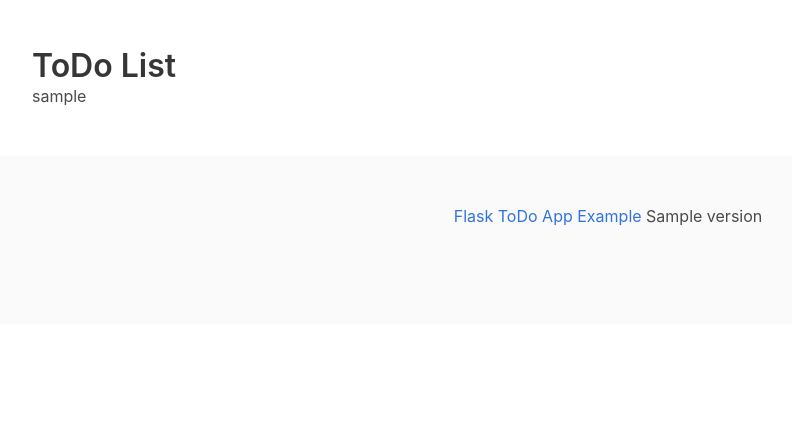
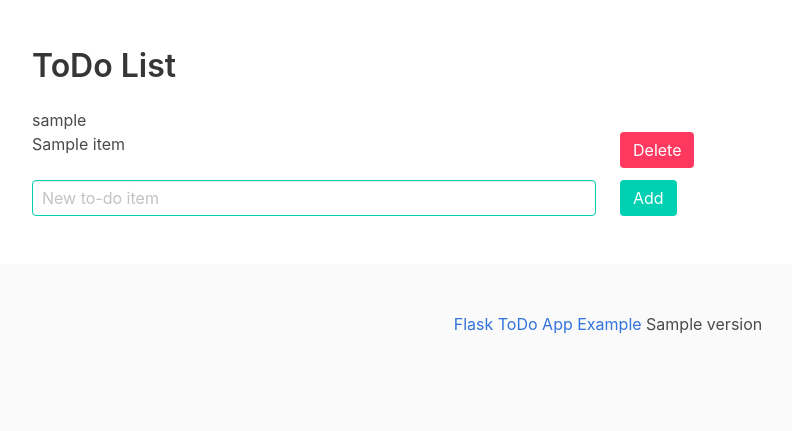
Before and after one commit to hjacobs/flask-todo-app-example, a Flask app: template templates/index.html in a window 1280 px wide. Shown: the top 431 px of the page, without its empty margins (32-824 px from the left). Run offline with Flask 2, Linux system fonts and the light colour scheme; the template is opened without the code that fills it: most values are stand-ins (such as "Sample title", 1, 10 or a date in 2020); some libraries are stand-ins or nearby versions.

Commit message:
add/delete items

```diff
--- a/app.py
+++ b/app.py
@@ -1,6 +1,7 @@
 #!/usr/bin/env python3
 import os
-from flask import Flask, redirect, url_for, render_template
+import redis
+from flask import Flask, redirect, url_for, render_template, request
 from werkzeug.contrib.fixers import ProxyFix
 from flask_dance.contrib.github import make_github_blueprint, github
 
@@ -14,14 +15,43 @@ blueprint = make_github_blueprint(
 )
 app.register_blueprint(blueprint, url_prefix="/login")
 
+r = redis.StrictRedis(host="localhost", port=6379, db=0)
+
 
 @app.route("/")
-def hello():
+def index():
     if not github.authorized:
         return redirect(url_for("github.login"))
     resp = github.get("/user")
     assert resp.ok
-    return render_template("index.html", login=resp.json()["login"])
+    login = resp.json()["login"]
+    items = r.lrange("todo:{}:items".format(login), 0, -1)
+    return render_template("index.html", login=login, items=items)
+
+
+@app.route("/add", methods=["POST"])
+def add():
+    if not github.authorized:
+        return redirect(url_for("github.login"))
+    resp = github.get("/user")
+    assert resp.ok
+    login = resp.json()["login"]
+    text = request.form["text"]
+    print("Adding as to-do for {}: {}".format(login, text))
+    r.rpush("todo:{}:items".format(login), text)
+    return redirect("/")
+
+
+@app.route("/delete/<int:id>", methods=["POST"])
+def delete(id):
+    if not github.authorized:
+        return redirect(url_for("github.login"))
+    resp = github.get("/user")
+    assert resp.ok
+    login = resp.json()["login"]
+    r.lset("todo:{}:items".format(login), id, "DELETED")
+    r.lrem("todo:{}:items".format(login), 0, "DELETED")
+    return redirect("/")
 
 
 if __name__ == "__main__":
--- a/templates/index.html
+++ b/templates/index.html
@@ -12,6 +12,31 @@
     <div class="container">
         <h1 class="title">ToDo List</h1>
         {{ login }}
+
+
+        {% for item in items: %}
+        <form method="post" action="/delete/{{ loop.index0 }}">
+            <div class="columns">
+                <div class="column">
+        {{ item }}
+                </div>
+                <div class="column">
+                    <button type="submit" class="button is-danger">Delete</button>
+                </div>
+        </div>
+        </form>
+        {% endfor %}
+
+        <form method="post" action="/add">
+            <div class="columns">
+                <div class="column">
+                <input type="text" class="input is-primary" placeholder="New to-do item" name="text">
+                </div>
+                <div class="column">
+            <button type="submit" class="button is-primary">Add</button>
+                </div>
+            </div>
+        </form>
     </div>
     </section>
   <footer class="footer">
```
Also changed, not shown: 2 other files.
